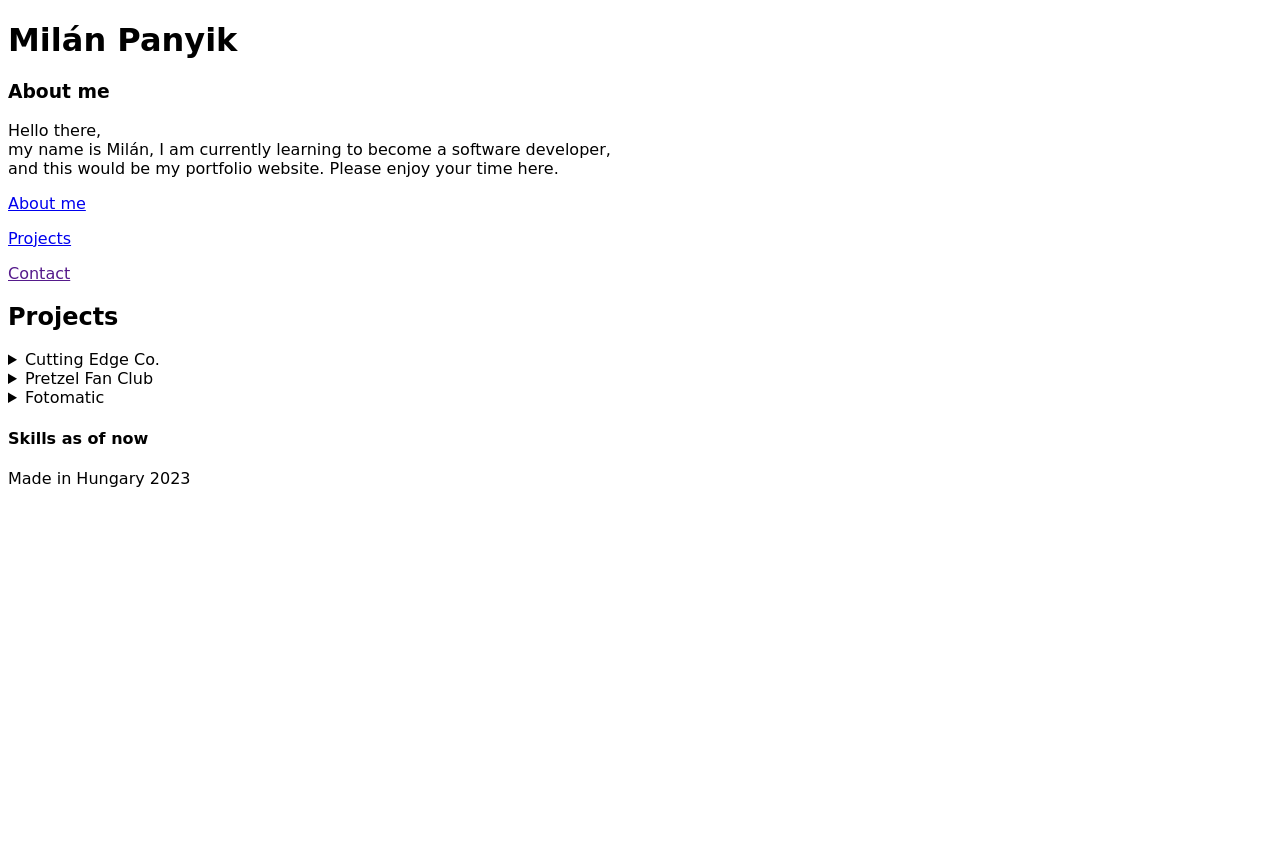
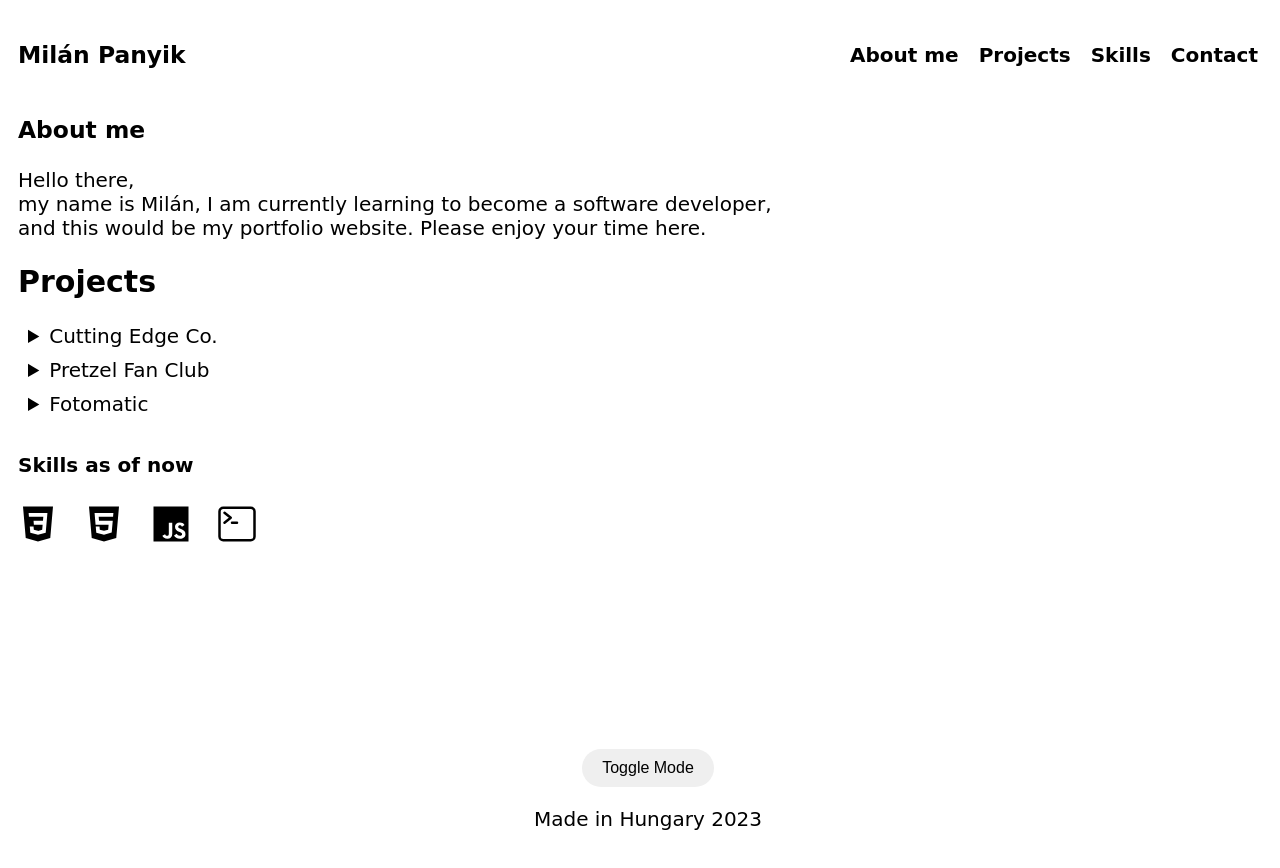
Before and after one commit to milanpanyik/portf_project_2, a plain HTML site: page index.html in a window 1280 px wide. Before the commit the page ends 800 px from the top, so only its background shows below. Drawn offline with nearby package versions, Linux system fonts and the light colour scheme; a web font is replaced by a local one.

Commit message:
finished project

```diff
--- a/index.html
+++ b/index.html
@@ -1,9 +1,10 @@
 <!DOCTYPE html>
 <html lang="en">
+
 <head>
     <meta charset="UTF-8">
     <meta name="viewport" content="width=device-width, initial-scale=1.0">
-    <title>Project Work</title>
+    <title>My Portfolio</title>
     <link rel="preconnect" href="https://fonts.googleapis.com">
     <link rel="preconnect" href="https://fonts.gstatic.com" crossorigin>
     <link href="https://fonts.googleapis.com/css2?family=Tillana:wght@400;500;700&display=swap" rel="stylesheet">
@@ -11,54 +12,100 @@
     <link rel="preconnect" href="https://fonts.gstatic.com" crossorigin>
     <link rel="preconnect" href="https://fonts.googleapis.com">
     <link rel="preconnect" href="https://fonts.gstatic.com" crossorigin>
-        <link href="https://fonts.googleapis.com/css2?family=IBM+Plex+Sans:ital,wght@0,400;0,700;1,400&display=swap" rel="stylesheet">
+    <link href="https://fonts.googleapis.com/css2?family=IBM+Plex+Sans:ital,wght@0,400;0,700;1,400&display=swap"
+        rel="stylesheet">
     <link href="https://fonts.googleapis.com/css2?family=Open+Sans:wght@400;700&display=swap" rel="stylesheet">
     <link rel="stylesheet" href="resources/Styles/styles.css">
     <link rel="stylesheet" href="resources/styles/styles.css">
+    <link rel="stylesheet"
+        href="https://fonts.googleapis.com/css2?family=Material+Symbols+Outlined:opsz,wght,FILL,GRAD@24,400,0,0" />
+    <link rel="stylesheet"
+        href="https://fonts.googleapis.com/css2?family=Material+Symbols+Outlined:opsz,wght,FILL,GRAD@24,400,0,0" />
+</head>
 
-</head>
+
 <body>
-    <header class="header" id="about">
-        <h1>Milán Panyik</h1>
-        <h3>About me</h3>
+    <nav class="nav">
+        <h3 class="logo">Milán Panyik</h3>
+        <ul class="nav_items">
+            <li class="nav_item"><a href="#about">About me</a></li>
+            <li class="nav_item"><a href="#projects">Projects</a></li>
+            <li class="nav_item"><a href="#skills">Skills</a></li>
+            <li class="nav_item"><a href="contact.html">Contact</a></li>
+        </ul>
 
-           <p> Hello there,<br>my name is Milán, I am currently learning to become a software developer,
-            <br> and this would be my portfolio website. Please enjoy your time here.</p>
-        <nav class="navigation">
-            <p><a href="#about">About me</a></p>
-            <p><a href="#projects">Projects</a></p>
-            <p><a href="">Contact</a></p>
+
     </nav>
-    </header>
 
     <main>
+        <section id="about">
+            <h3>About me</h3>
+            <p> Hello there,<br>my name is Milán, I am currently learning to become a software developer,
+                <br> and this would be my portfolio website. Please enjoy your time here.
+            </p>
+        </section>
         <section id="projects">
             <h2>Projects</h2>
             <details class="project">
-            <summary>Cutting Edge Co.</summary>
-            <p>This project was for an imaginary business website, i chose it to be a knife shop, i used my knowledge of html, and css to accomplish the task, and i was pretty satisfied with the end result.</p>
-             <a href="resources\cuttingedge\cuttingedge.html" target="_blank">take a look</a>
+                <summary class="project_sum">Cutting Edge Co.</summary>
+                <p>This project was for an imaginary business website, i chose it to be a knife shop, i used my
+                    knowledge of html, and css to accomplish the task, and i was pretty satisfied with the end result.
+                    <br><a href="resources\cuttingedge\cuttingedge.html" target="_blank">Have a look</a>
+                </p>
+
             </details>
             <details class="project">
-            <summary>Pretzel Fan Club</summary>
-            <p>In this project i was given the task to compile a website for a fan club of my choice, i chose this because it seemed fun, has a nice little light colour theme, I used html and css to finish it.</p>
-            <a href="resources/fanclub/fanclub.html" target="_blank">have a look</a>
+                <summary class="project_sum">Pretzel Fan Club</summary>
+                <p>In this project i was given the task to compile a website for a fan club of my choice, i chose this
+                    because it seemed fun, has a nice little light colour theme, I used html and css to finish it.
+                    <br><a href="resources/fanclub/fanclub.html" target="_blank">Have a look</a></p>
+
             </details>
             <details class="project">
-            <summary>Fotomatic</summary>
-            <p>One of the earlier projects this one, had fun with it, but it was quite challenging at first, made with html and css respectively.</p>
-            <a href="resources/fotomatic/fotomatic.html" target="_blank">take a look</a>
+                <summary class="project_sum">Fotomatic</summary>
+                <p>One of the earlier projects this one, had fun with it, but it was quite challenging at first, made
+                    with html and css respectively. <br><a href="resources/fotomatic/fotomatic.html"
+                        target="_blank">Have a look</a></p>
+
             </details>
         </section>
-       <section>
+        <section id="skills">
             <h4>Skills as of now</h4>
+            <div class="skills_container">
+                <img src="resources/styles/images/logo-css3.svg" alt="css">
+                <img src="resources/styles/images/logo-html5.svg" alt="html">
+                <img src="resources/styles/images/logo-javascript.svg" alt="javascript">
+                <img src="resources/styles/images/terminal-outline.svg" alt="terminal">
+            </div>
         </section>
     </main>
     <footer>
-        Made in Hungary 2023
-    </footer>
+        <button id="mode-toggle" class="toggle-button">Toggle Mode</button>
+        <p>Made in Hungary 2023
+    </footer></p>
+    <script type="module" src="https://unpkg.com/ionicons@7.1.0/dist/ionicons/ionicons.esm.js"></script>
+    <script nomodule src="https://unpkg.com/ionicons@7.1.0/dist/ionicons/ionicons.js"></script>
     <script>
+          const modeToggleBtn = document.getElementById('mode-toggle');
+        const body = document.body;
 
+        modeToggleBtn.addEventListener('click', () => {
+            body.classList.toggle('light-mode');
+            body.classList.toggle('dark-mode');
+
+            // Store the user's preference in localStorage
+            const currentMode = body.classList.contains('dark-mode') ? 'dark-mode' : 'light-mode';
+            localStorage.setItem('preferredMode', currentMode);
+
+            // Toggle button style
+            if (currentMode === 'dark-mode') {
+                modeToggleBtn.classList.remove('light-button');
+                modeToggleBtn.classList.add('dark-button');
+            } else {
+                modeToggleBtn.classList.remove('dark-button');
+                modeToggleBtn.classList.add('light-button');
+            }
+        });
     </script>
 </body>
 
--- a/resources/styles/styles.css
+++ b/resources/styles/styles.css
@@ -3,6 +3,126 @@ font-family: 'IBM Plex Sans', sans-serif;
 font-family: 'Tillana', cursive;**/
 
 /** Universal **/
+html {
+    font-size: 20px;
+    margin: 0.5rem;
+
+}
+/* Light Mode */
+.light-mode {
+    background-color: #ffffff;
+    color: #333333;
+}
+
+/* Dark Mode */
+.dark-mode {
+    background-color: #333333;
+    color: #ffffff;
+}
+
 body {
     font-family: 'Tillana', cursive;
+    width: 100%;
+    overflow: scroll;
+    display: flex;
+    flex-direction: column;
+    align-items: normal;
+
+
 }
+
+a {
+    text-decoration: none;
+    color: black;
+    font-weight: 600;
+}
+
+
+
+/** Nav **/
+.nav {
+    display: flex;
+    flex-direction: row;
+    align-items: center;
+    justify-content: space-between;
+}
+
+.nav_items {
+    display: flex;
+    align-items: center;
+    align-content: center;
+    list-style-type: none;
+    flex-direction: row;
+    justify-content: space-between;
+
+}
+
+.nav_items li {
+    display: list-item;
+    padding-right: 1rem;
+}
+
+/*About section*/
+
+/*Projects*/
+
+.project {
+    padding-left: 0.5rem;
+    font-style: italic;
+    cursor: pointer;
+    padding-bottom: 0.5rem;
+}
+
+summary {
+    font-style: normal;
+}
+
+/*Skills*/
+img {
+    height: 2rem;
+    width: 2rem;
+    padding-right: 1rem;
+}
+
+/*Contact*/
+.contactme {
+    text-align: center;
+    display: flex;
+    justify-content: center;
+    align-items: center;
+}
+
+.contactme p {
+    display: flex;
+    flex-direction: row;
+    justify-content: center;
+    padding-left: 2rem;
+}
+/*Footer*/
+footer {
+    text-align: center;
+    margin-top: 10rem;
+    flex-basis:
+}
+.toggle-button {
+    display: inline-block;
+    padding: 10px 20px;
+    font-size: 16px;
+    border: none;
+    cursor: pointer;
+    border-radius: 25px;
+    outline: none;
+    transition: background-color 0.3s ease;
+}
+
+
+.light-button {
+    background-color: #333;
+    color: #fff;
+}
+
+
+.dark-button {
+    background-color: #333;
+    color: #fff;
+}
```
Also changed, not shown: contact.html (+45 -0 lines), resources/styles/images/logo-css3.svg (added), resources/styles/images/logo-html5.svg (added), resources/styles/images/logo-javascript.svg (added), resources/styles/images/profilepic.jpg (added), resources/styles/images/terminal-outline.svg (added). Lines whose indentation alone changed are shown as unchanged.
